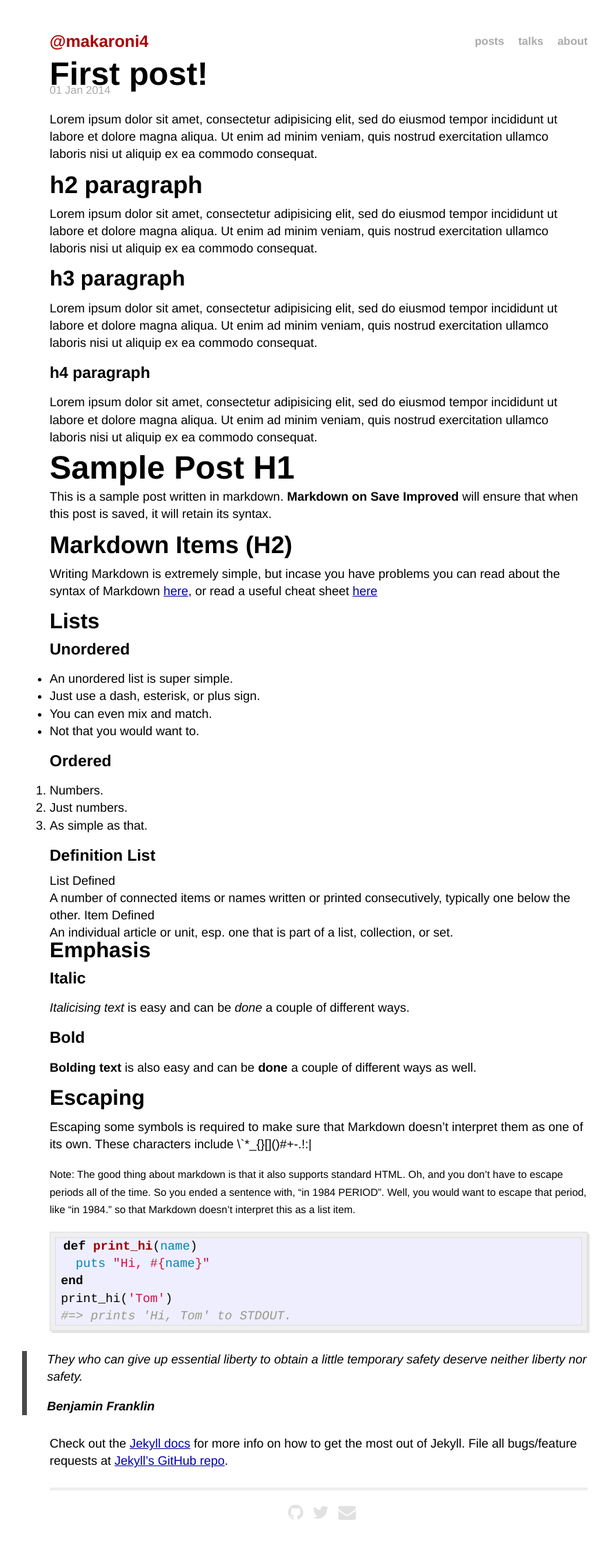
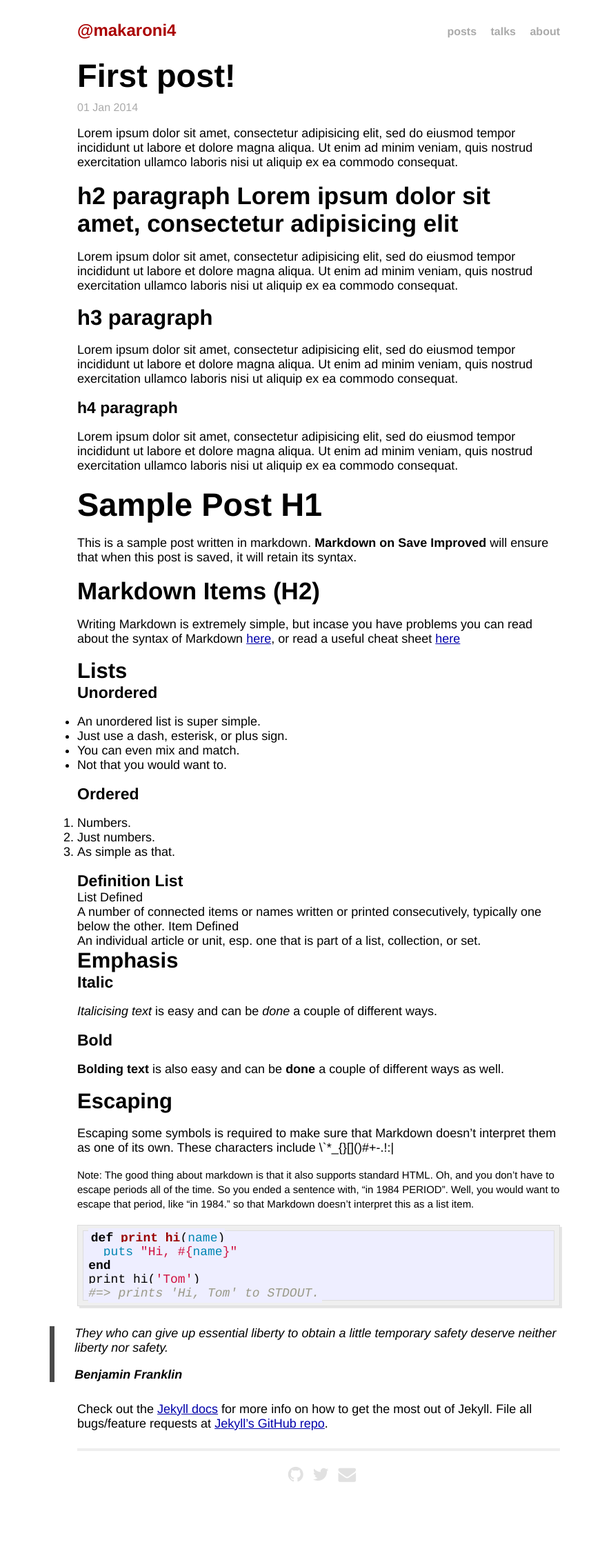
Before and after one commit to makaroni4/img-lint, a Jekyll site: the page built from _posts/2014-01-01-initial-commit.markdown, in a window 1280 px wide. Shown: the whole page at 69% size, without its empty margins (178-1064 px from the left). Built offline with Jekyll 4.4.1, drawn with Linux system fonts in a browser that asks for light colours; nearby versions of some CDN libraries; Markdown is read by kramdown in place of the engine named in the settings; after the commit the page ends 2203 px from its top, so only the background shows below that.

```diff
--- a/_posts/2014-01-01-initial-commit.markdown
+++ b/_posts/2014-01-01-initial-commit.markdown
@@ -9,7 +9,7 @@
 quis nostrud exercitation ullamco laboris nisi ut aliquip ex ea commodo
 consequat.
 
-## h2 paragraph
+## h2 paragraph Lorem ipsum dolor sit amet, consectetur adipisicing elit
 
 Lorem ipsum dolor sit amet, consectetur adipisicing elit, sed do eiusmod
 tempor incididunt ut labore et dolore magna aliqua. Ut enim ad minim veniam,
--- a/_posts/2014-02-04-welcome-to-jekyll.markdown
+++ b/_posts/2014-02-04-welcome-to-jekyll.markdown
@@ -14,7 +14,7 @@
   puts "Hi, #{name}"
 end
 print_hi('Tom')
-#=> prints 'Hi, Tom' to STDOUT.
+#=> prints 'Hi, Tom Hi, Tom Hi, Tom Hi, Tom'
 {% endhighlight %}
 
 > Agent Cooper is truly evil and rocks!
--- a/css/main.css
+++ b/css/main.css
@@ -5,7 +5,6 @@
 body {
   background-color: #FFF;
   font: 16px Avenir, Helvetica, Arial, sans-serif;
-  text-align: center;
 }
 h1 {
   font-size: 47px;
@@ -15,11 +14,9 @@
 }
 h3 {
   font-size: 31px;
-  margin-bottom: 0.5em;
 }
 h4 {
   font-size: 23px;
-  margin-bottom: 0.5em;
 }
 
 a {
@@ -31,19 +28,17 @@
 a:visited {
   color: #a0a;
 }
+/*****************************************************************************/
+/*
+/* Home
+/*
+/*****************************************************************************/
 .back {
   width: 100%;
   height: 300px;
   background: url("/images/index_back.jpg") no-repeat center center;
   background-size: cover;
 }
-
-/*****************************************************************************/
-
-/*
-/* Home
-/*
-/*****************************************************************************/
 .posts {
   list-style-type: none;
   margin-bottom: 2em;
@@ -69,7 +64,7 @@
 /* Site
 /*
 /*****************************************************************************/
- .post-title {
+.post-title {
   margin-top: 20px;
 }
 .clrfix {
@@ -77,10 +72,9 @@
 }
 .site {
   text-align: left;
-  width: 42em;
-  margin: 3em auto 2em;
-  width: 780px;
-  line-height: 1.5em;
+  width: 700px;
+  margin: 30px auto;
+  width: 700px;
 }
 .left {
   float: left;
@@ -88,7 +82,6 @@
 .site .caption {
   margin: 20px 0;
   font-size: 2em;
-  line-height: 1.5em;
 }
 .site .caption img {
   margin-bottom: 11px;
@@ -106,6 +99,8 @@
 .header .right ul li {
   list-style: none;
   display: inline;
+  vertical-align: middle;
+  line-height: 200%;
 }
 .header a {
   font-weight: bold;
@@ -128,6 +123,7 @@
   color: #000;
 }
 .meta {
+  margin-top: 10px;
   color: #aaa;
 }
 .footer {
@@ -164,7 +160,6 @@
 /* standard */
  .post {
   font-size: 18px;
-  line-height: 140%;
 }
 .post pre {
   border: 1px solid #ddd;
@@ -177,7 +172,8 @@
 .post code {
   border: 1px solid #ddd;
   background-color: #eef;
-  padding: 0 .2em;
+  padding: 0.2em;
+  overflow-x: scroll;
 }
 .post pre code {
   border: none;
@@ -213,23 +209,8 @@
 }
 
 @media only screen and (max-width: 900px) {
-  .site {
-    width: 700px;
-  }
   blockquote {
     margin-left: 0;
-  }
-  h1 {
-    font-size: 0.5em;
-  }
-  h2 {
-    font-size: 0.5em;
-  }
-  h3 {
-    font-size: 0.5em;
-  }
-  h4 {
-    font-size: 0.5em;
   }
 }
 
@@ -240,30 +221,31 @@
   .site {
     width: 100%;
     font-size: 20px;
+    margin-top: 15px;
     margin-left: 10px;
     padding-right: 10px;
   }
+  .posts .left {
+    font-size: 16px;
+    line-height: 24px;
+  }
+  .posts .right {
+    font-size: 14px;
+  }
+  .site .caption {
+    font-size: 24px;
+  }
   .header .left .title {
     font-size: 16px;
+    line-height: 24px;
   }
 
   .header .right {
     font-size: 12px;
+    line-height: 28px;
   }
   .post {
     width:auto;
     font-size: 0.8em;
   }
-  h1 {
-    font-size: 2em;
-  }
-  h2 {
-    font-size: 0.5em;
-  }
-  h3 {
-    font-size: 0.5em;
-  }
-  h4 {
-    font-size: 0.5em;
-  }
 }
--- a/index.html
+++ b/index.html
@@ -1,6 +1,6 @@
 ---
 layout: default
-title: Your New Jekyll Site
+title: "@makaroni4 blog"
 ---
 
 <div id="home">
```
